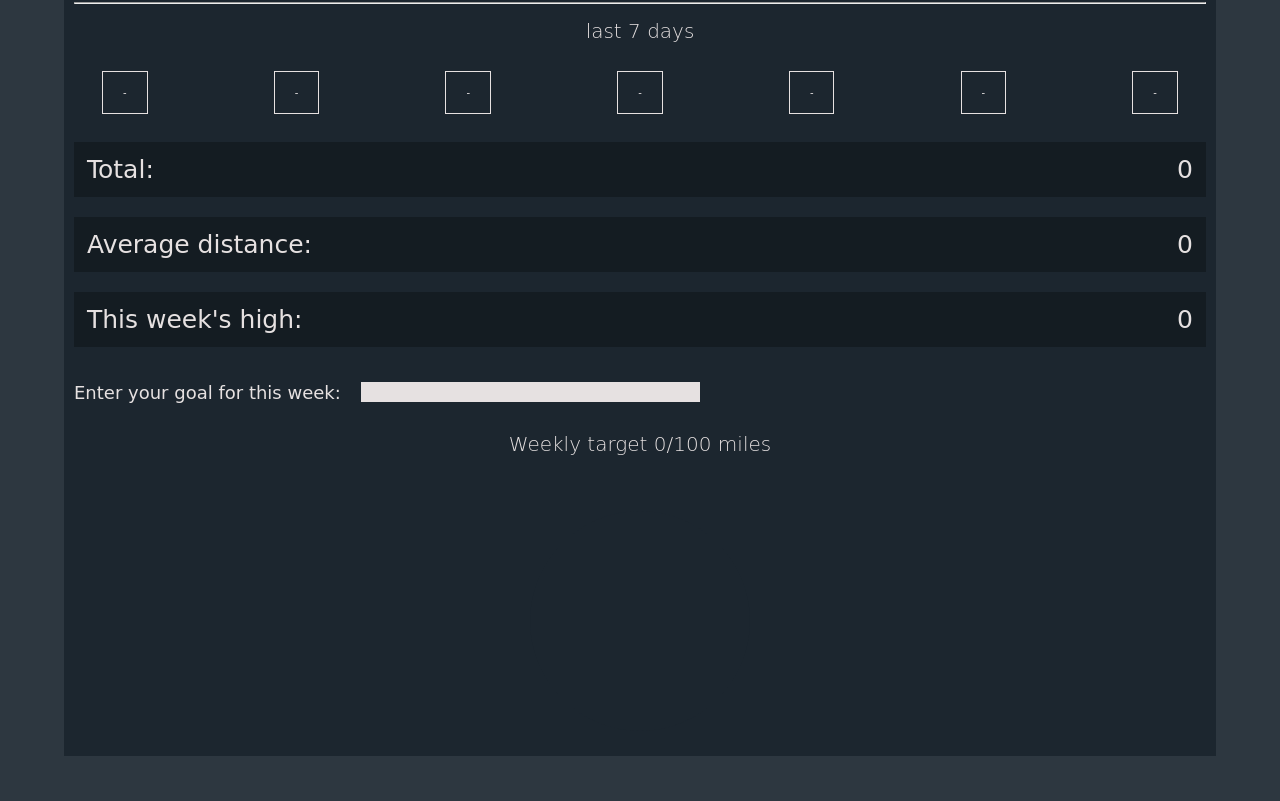
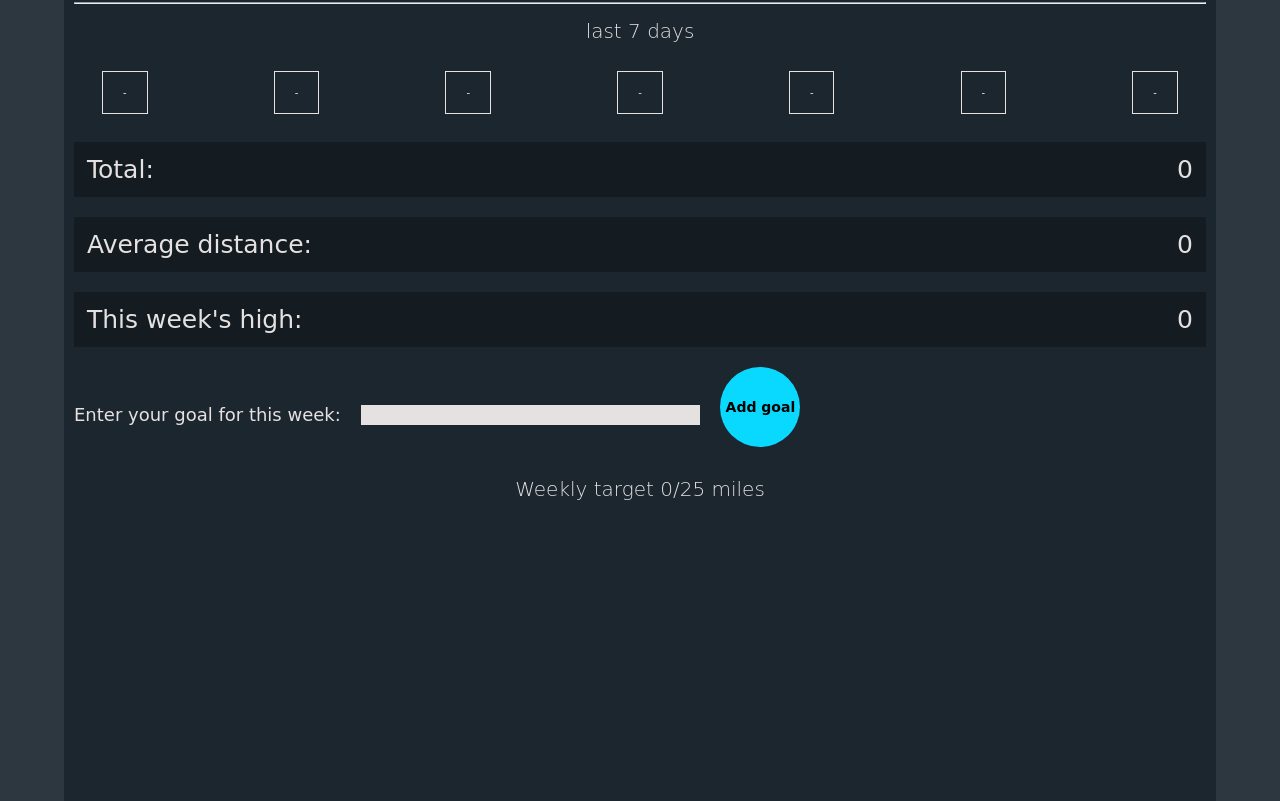
Before and after one commit to ralph27/running-tracker, a plain HTML site: page index.html in a window 1280 px wide. Shown: the part 587-1388 px from the top of the page. Before the commit the page ends 1343 px from the top, so only its background shows below. Drawn offline with Linux system fonts and the light colour scheme.

Commit message:
made changes to the goal form

```diff
--- a/index.html
+++ b/index.html
@@ -56,13 +56,14 @@
         <span id="weekHigh">0</span>
       </div>
       <form id="goalWrapper">
-        <label for="goalEntry">Enter your goal for this week:</label>
+        <label id="goalLabel" for="goalEntry">Enter your goal for this week:</label>
         <input id="goalEntry" type="number" step="0.1" />
+        <button type="submit" id="addGoal">Add goal</button>
       </form>
 
       <div class="weeklyProgress">
         <h2>
-          Weekly target <span id="progress">0</span>/<span id="goal">100</span>
+          Weekly target <span id="progress">0</span>/<span id="goal">25</span>
           miles
         </h2>
       </div>
```
